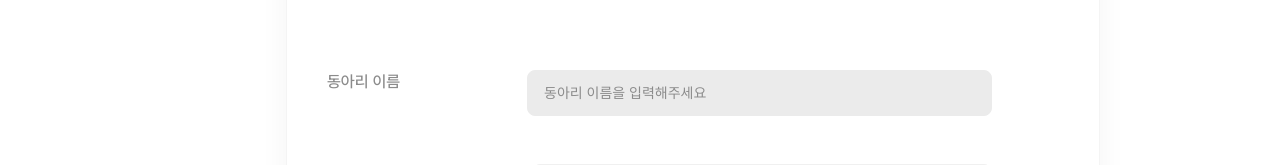
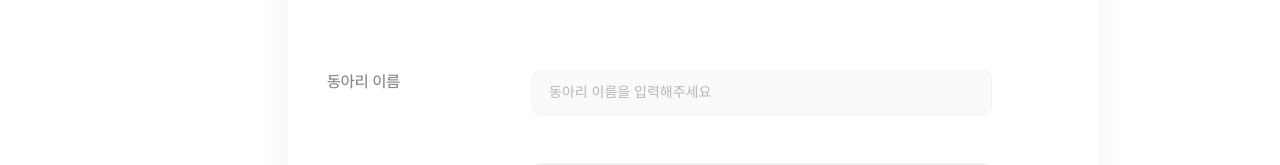
Before and after one commit to dong-ariari/frontend, a React (Vite) app: page /register in a window 1280 px wide. Shown: the part 715-880 px from the top of the page. Built offline with nearby package versions, Linux system fonts and the light colour scheme.

Commit message:
style: input styling 조정

```diff
--- a/src/components/input/input.styles.js
+++ b/src/components/input/input.styles.js
@@ -13,7 +13,6 @@
   color: ${(props) => props.theme.color.grey._500};
   ${(props) => props.theme.typo.fontSize._6};
   ${(props) => props.theme.typo.fontWeight._500};
-  /* align-self: center; */
   align-self: flex-start;
 `;
 export const StyledInput = styled.input`
@@ -28,11 +27,9 @@
   border-width: 0.0625rem;
   border-style: solid;
   border-radius: 0.5rem;
-  width: 27.75rem;
-  padding-left: 1rem;
-  padding-right: 1rem;
-  padding-top: 0.75rem;
-  padding-bottom: 0.6875rem;
+  width: 26.625rem;
+  height: 1.188rem;
+  padding: 0.75rem 1rem;
   ${(props) => props.theme.typo.fontSize._7};
   ${(props) => props.theme.typo.fontWeight._500};
 
--- a/src/pages/register/register.jsx
+++ b/src/pages/register/register.jsx
@@ -20,6 +20,8 @@
             <Input
               title="동아리 이름"
               placeholder="동아리 이름을 입력해주세요"
+              isEdit={true}
+              onValueChange={(value) => {console.log(value)}}
             />
             <Select
               title="동아리 분류"
```
